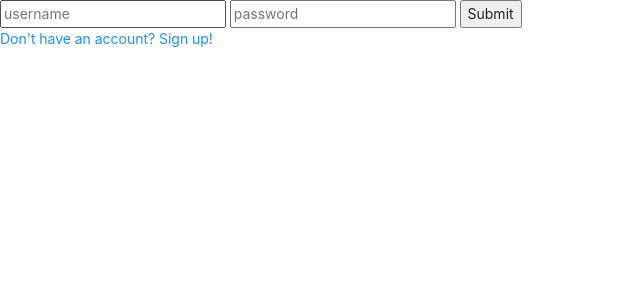
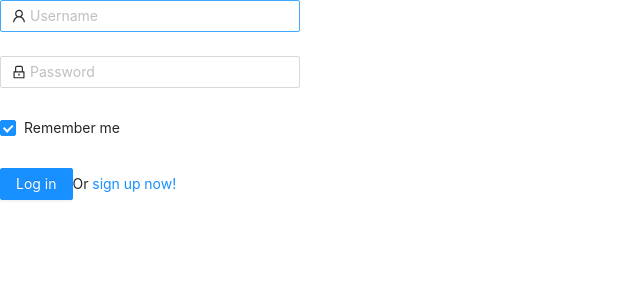
Before and after one commit to sambencivengo/aviary-frontend, a React (Create React App) app: page /login in a window 1280 px wide. Shown: the top 300 px of the page, without its empty margins (0-640 px from the left). Built offline with nearby package versions, Linux system fonts and the light colour scheme.

Commit message:
ant working

```diff
--- a/src/App.js
+++ b/src/App.js
@@ -8,7 +8,6 @@ function App() {
 	const [loggedIn, setLoggedIn] = useState(false);
 	const [currentUser, setCurrentUser] = useState({});
 
-	console.log();
 	useEffect(() => {
 		fetch('/me')
 			.then((r) => r.json())
@@ -33,8 +32,12 @@ function App() {
 		})
 			.then((r) => r.json())
 			.then((data) => {
-				setCurrentUser(data);
-				setLoggedIn(true);
+				if (data.username === undefined) {
+					setLoggedIn(false);
+				} else {
+					setCurrentUser(data);
+					setLoggedIn(true);
+				}
 			});
 	};
 
--- a/src/Login.js
+++ b/src/Login.js
@@ -1,7 +1,55 @@
 import { useState } from 'react';
 import { Link } from 'react-router-dom';
 
+// const Login = ({ handleLogIn }) => {
+// 	// const [formData, setFormData] = useState({
+// 	// 	username: '',
+// 	// 	password: '',
+// 	// });
+
+// 	// const handleChange = (e) => {
+// 	// 	console.log(e.target.name, ':', e.target.value);
+// 	// 	setFormData({ ...formData, [e.target.name]: e.target.value });
+// 	// };
+
+// 	// const logIn = (e) => {
+// 	// 	e.preventDefault();
+// 	// 	handleLogIn(formData);
+// 	// };
+
+// 	return (
+// 		// <>
+// 		// 	<form onSubmit={logIn}>
+// 		// 		<input
+// 		// 			onChange={handleChange}
+// 		// 			name="username"
+// 		// 			placeholder="username"
+// 		// 		></input>{' '}
+// 		// 		<input
+// 		// 			onChange={handleChange}
+// 		// 			name="password"
+// 		// 			placeholder="password"
+// 		// 		></input>{' '}
+// 		// 		<button>Submit</button>
+// 		// 	</form>
+
+// 		// 	<Link to="/signup">Don't have an account? Sign up!</Link>
+// 		// </>
+// 	);
+// };
+
+// export default Login;
+
+import { Form, Input, Button, Checkbox } from 'antd';
+import { UserOutlined, LockOutlined } from '@ant-design/icons';
+
 const Login = ({ handleLogIn }) => {
+	const onFinish = (values: any) => {
+		handleLogIn(formData);
+
+		console.log('Received values of form: ', values);
+	};
+
 	const [formData, setFormData] = useState({
 		username: '',
 		password: '',
@@ -18,24 +66,73 @@ const Login = ({ handleLogIn }) => {
 	};
 
 	return (
-		<>
-			<form onSubmit={logIn}>
-				<input
+		<Form
+			name="normal_login"
+			className="login-form"
+			initialValues={{ remember: true }}
+			onFinish={onFinish}
+			onSubmit={logIn}
+		>
+			<Form.Item
+				rules={[
+					{ required: true, message: 'Please input your Username!' },
+				]}
+			>
+				<Input
+					name="username"
+					prefix={<UserOutlined className="site-form-item-icon" />}
+					placeholder="Username"
 					onChange={handleChange}
-					name="username"
-					placeholder="username"
-				></input>{' '}
-				<input
+				/>
+			</Form.Item>
+			<Form.Item
+				rules={[
+					{ required: true, message: 'Please input your Password!' },
+				]}
+			>
+				<Input
+					prefix={<LockOutlined className="site-form-item-icon" />}
+					type="password"
+					placeholder="Password"
 					onChange={handleChange}
 					name="password"
-					placeholder="password"
-				></input>{' '}
-				<button>Submit</button>
-			</form>
+				/>
+			</Form.Item>
+			<Form.Item>
+				<Form.Item name="remember" valuePropName="checked" noStyle>
+					<Checkbox>Remember me</Checkbox>
+				</Form.Item>
 
-			<Link to="/signup">Don't have an account? Sign up!</Link>
-		</>
+				{/* <a className="login-form-forgot" href="">
+					Forgot password
+				</a> */}
+			</Form.Item>
+
+			<Form.Item>
+				<Button
+					type="primary"
+					htmlType="submit"
+					className="login-form-button"
+				>
+					Log in
+				</Button>
+				Or <a href="">sign up now!</a>
+			</Form.Item>
+		</Form>
 	);
 };
 
 export default Login;
+
+// #components-form-demo-normal-login .login-form {
+//   max-width: 300px;
+// }
+// #components-form-demo-normal-login .login-form-forgot {
+//   float: right;
+// }
+// #components-form-demo-normal-login .ant-col-rtl .login-form-forgot {
+//   float: left;
+// }
+// #components-form-demo-normal-login .login-form-button {
+//   width: 100%;
+// }
--- a/src/SpottingForm.js
+++ b/src/SpottingForm.js
@@ -1,5 +1,5 @@
 import MapContainer from './MapContainer';
-
+import { Wrapper } from '@googlemaps/react-wrapper';
 const SpottingForm = () => {
 	return (
 		<>
--- a/src/index.css
+++ b/src/index.css
@@ -1,13 +1,26 @@
 body {
-  margin: 0;
-  font-family: -apple-system, BlinkMacSystemFont, 'Segoe UI', 'Roboto', 'Oxygen',
-    'Ubuntu', 'Cantarell', 'Fira Sans', 'Droid Sans', 'Helvetica Neue',
-    sans-serif;
-  -webkit-font-smoothing: antialiased;
-  -moz-osx-font-smoothing: grayscale;
+	margin: 0;
+	font-family: -apple-system, BlinkMacSystemFont, 'Segoe UI', 'Roboto',
+		'Oxygen', 'Ubuntu', 'Cantarell', 'Fira Sans', 'Droid Sans',
+		'Helvetica Neue', sans-serif;
+	-webkit-font-smoothing: antialiased;
+	-moz-osx-font-smoothing: grayscale;
 }
 
 code {
-  font-family: source-code-pro, Menlo, Monaco, Consolas, 'Courier New',
-    monospace;
+	font-family: source-code-pro, Menlo, Monaco, Consolas, 'Courier New',
+		monospace;
 }
+
+.login-form {
+	max-width: 300px;
+}
+#components-form-demo-normal-login .login-form-forgot {
+	float: right;
+}
+#components-form-demo-normal-login .ant-col-rtl .login-form-forgot {
+	float: left;
+}
+#components-form-demo-normal-login .login-form-button {
+	width: 100%;
+}
```
